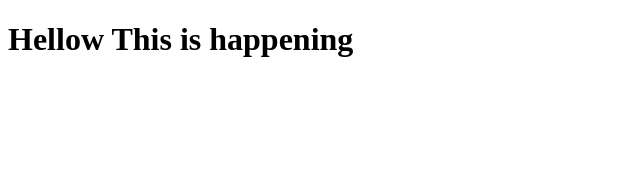
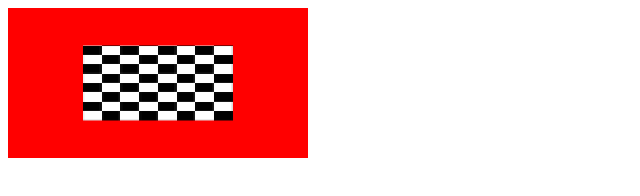
Before and after one commit to Ivyson/Matrix-Rotation-derivation, a plain HTML site: page index.html in a window 1280 px wide. Shown: the whole page, without its empty margins (0-640 px from the left). Drawn offline with Linux system fonts and the light colour scheme.

```diff
--- a/index.html
+++ b/index.html
@@ -4,9 +4,14 @@
     <meta charset="UTF-8">
     <meta name="viewport" content="width=device-width, initial-scale=1.0">
     <title>Document</title>
+    <link rel="stylesheet" href="style.css">
+    <img src="Images/Chess Board.jpeg" alt="Image">
 </head>
 <body>
+    <canvas></canvas>
     <h1>Hellow This is happening</h1>
-    <script src="main2.js"></script>
+    <script src="main2.js" type="module"></script> <!--This is for the javascript file that has multiplication function-->
+    <script src="main.js"></script>  <!--This is for manual matrix multiplication-->
+    <script src="script.js"></script>
 </body>
 </html>
--- a/main.js
+++ b/main.js
@@ -1,35 +1,38 @@
-function manualMultiply(mat1, mat2)
+function manualMultiply(matfirst, matsec)
 {
     let result = new Float32Array(16).fill(0);
-    result[0] = mat1[0]*mat2[0]+ mat1[1]*mat2[4] +mat1[2]*mat2[8]+ mat1[3]*mat2[12]; //Row 1, Column 1
-    result[1] =  mat1[0]*mat2[1]+ mat1[1]*mat2[5] +mat1[2]*mat2[9]+ mat1[3]*mat2[13]; //Row 1, Column 2
-    result[2] =  mat1[0]*mat2[2]+ mat1[1]*mat2[6] +mat1[2]*mat2[10]+ mat1[3]*mat2[14]; //Row 1, Column 3
-    result[3] =  mat1[0]*mat2[3]+ mat1[1]*mat2[7] +mat1[2]*mat2[11]+ mat1[3]*mat2[15]; //Row 1, Column 4
-    result[4] = mat1[4]*mat2[0]+ mat1[5]*mat2[4] +mat1[6]*mat2[8]+ mat1[7]*mat2[12]; //Row 2, Column 1
-    result[5] =  mat1[4]*mat2[1]+ mat1[5]*mat2[5] +mat1[6]*mat2[9]+ mat1[7]*mat2[13]; //Row 2, Column 2
-    result[6] =  mat1[4]*mat2[2]+ mat1[5]*mat2[6] +mat1[6]*mat2[10]+ mat1[7]*mat2[14]; //Row 2, Column 3
-    result[7] =  mat1[4]*mat2[3]+ mat1[5]*mat2[7] +mat1[6]*mat2[11]+ mat1[7]*mat2[15]; //Row 2, Column 4
-    result[8] = mat1[8]*mat2[0]+ mat1[9]*mat2[4] +mat1[10]*mat2[8]+ mat1[11]*mat2[12]; //Row 3, Column 1
-    result[9] =  mat1[8]*mat2[1]+ mat1[9]*mat2[5] +mat1[10]*mat2[9]+ mat1[11]*mat2[13]; //Row 3, Column 2
-    result[10] =  mat1[8]*mat2[2]+ mat1[9]*mat2[6] +mat1[10]*mat2[10]+ mat1[11]*mat2[14]; //Row 3, Column 3
-    result[11] =  mat1[8]*mat2[3]+ mat1[9]*mat2[7] +mat1[10]*mat2[11]+ mat1[11]*mat2[15]; //Row 3, Column 4
-    result[12] = mat1[12]*mat2[0]+ mat1[13]*mat2[4] +mat1[14]*mat2[8]+ mat1[15]*mat2[12]; //Row 4, Column 1
-    result[13] =  mat1[12]*mat2[1]+ mat1[13]*mat2[5] +mat1[14]*mat2[9]+ mat1[15]*mat2[13]; //Row 4, Column 2
-    result[14] =  mat1[12]*mat2[2]+ mat1[13]*mat2[6] +mat1[14]*mat2[10]+ mat1[15]*mat2[14]; //Row 4, Column 3
-    result[15] =  mat1[12]*mat2[3]+ mat1[13]*mat2[7] +mat1[14]*mat2[11]+ mat1[15]*mat2[15]; //Row 4, Column 4
+    result[0] = matfirst[0]*matsec[0]+ matfirst[1]*matsec[4] +matfirst[2]*matsec[8]+ matfirst[3]*matsec[12]; //Row 1, Column 1
+    result[1] =  matfirst[0]*matsec[1]+ matfirst[1]*matsec[5] +matfirst[2]*matsec[9]+ matfirst[3]*matsec[13]; //Row 1, Column 2
+    result[2] =  matfirst[0]*matsec[2]+ matfirst[1]*matsec[6] +matfirst[2]*matsec[10]+ matfirst[3]*matsec[14]; //Row 1, Column 3
+    result[3] =  matfirst[0]*matsec[3]+ matfirst[1]*matsec[7] +matfirst[2]*matsec[11]+ matfirst[3]*matsec[15]; //Row 1, Column 4
+    result[4] = matfirst[4]*matsec[0]+ matfirst[5]*matsec[4] +matfirst[6]*matsec[8]+ matfirst[7]*matsec[12]; //Row 2, Column 1
+    result[5] =  matfirst[4]*matsec[1]+ matfirst[5]*matsec[5] +matfirst[6]*matsec[9]+ matfirst[7]*matsec[13]; //Row 2, Column 2
+    result[6] =  matfirst[4]*matsec[2]+ matfirst[5]*matsec[6] +matfirst[6]*matsec[10]+ matfirst[7]*matsec[14]; //Row 2, Column 3
+    result[7] =  matfirst[4]*matsec[3]+ matfirst[5]*matsec[7] +matfirst[6]*matsec[11]+ matfirst[7]*matsec[15]; //Row 2, Column 4
+    result[8] = matfirst[8]*matsec[0]+ matfirst[9]*matsec[4] +matfirst[10]*matsec[8]+ matfirst[11]*matsec[12]; //Row 3, Column 1
+    result[9] =  matfirst[8]*matsec[1]+ matfirst[9]*matsec[5] +matfirst[10]*matsec[9]+ matfirst[11]*matsec[13]; //Row 3, Column 2
+    result[10] =  matfirst[8]*matsec[2]+ matfirst[9]*matsec[6] +matfirst[10]*matsec[10]+ matfirst[11]*matsec[14]; //Row 3, Column 3
+    result[11] =  matfirst[8]*matsec[3]+ matfirst[9]*matsec[7] +matfirst[10]*matsec[11]+ matfirst[11]*matsec[15]; //Row 3, Column 4
+    result[12] = matfirst[12]*matsec[0]+ matfirst[13]*matsec[4] +matfirst[14]*matsec[8]+ matfirst[15]*matsec[12]; //Row 4, Column 1
+    result[13] =  matfirst[12]*matsec[1]+ matfirst[13]*matsec[5] +matfirst[14]*matsec[9]+ matfirst[15]*matsec[13]; //Row 4, Column 2
+    result[14] =  matfirst[12]*matsec[2]+ matfirst[13]*matsec[6] +matfirst[14]*matsec[10]+ matfirst[15]*matsec[14]; //Row 4, Column 3
+    result[15] =  matfirst[12]*matsec[3]+ matfirst[13]*matsec[7] +matfirst[14]*matsec[11]+ matfirst[15]*matsec[15]; //Row 4, Column 4
     console.log(result);
 }
-let mat1 = [
+let matfirst = [
     0, 1, 2, 3,
     4, 5, 6, 7,
     8, 9, 10, 11,
     12, 13, 14, 15
 ];
 
-let mat2 = [
+let matsec = [
     0, 1, 2, 3,
     4, 5, 6, 7,
     8, 9, 10, 11,
     12, 13, 14, 15
 ];
-manualMultiply(mat1, mat2);
+console.log('Main.js Manual Multiplication file');
+manualMultiply(matfirst, matsec);
+
+console.log('Main.js Manual Multiplication file End ******');
--- a/main2.js
+++ b/main2.js
@@ -1,4 +1,4 @@
-function matmultiply(mat1, mat2) {
+export function matmultiply(mat1, mat2) {
   let result = [];
   for (let i = 0; i < 4; i++) {
     for (let j = 0; j < 4; j++) {
@@ -14,8 +14,14 @@
   return result;
 }
 
+console.log('Main2.js Function Matrix Multiplication file');
+
+
+
 let mat1 = [0, 1, 2, 3, 4, 5, 6, 7, 8, 9, 10, 11, 12, 13, 14, 15];
 
 let mat2 = [0, 1, 2, 3, 4, 5, 6, 7, 8, 9, 10, 11, 12, 13, 14, 15];
 
 console.log(matmultiply(mat1, mat2));
+
+console.log('Main2.js Function Matrix Multiplication file End******');
--- /dev/null
+++ b/script.js
@@ -0,0 +1,103 @@
+let image = document.querySelector("img");
+// image.style.display = 'none';
+let canvas = document.querySelector("canvas");
+canvas.style.backgroundColor = "yellow"; //To see if the canvas is working
+let webgl = canvas.getContext("webgl");
+let headtag = document.querySelector('h1').innerText = '';
+webgl.clearColor(1.0, 0.0, 0.0, 1.0); //RED
+webgl.clear(webgl.COLOR_BUFFER_BIT);
+let vertices = new Float32Array([-0.5, 0.5, 0.5, 0.5, -0.5, -0.5, 0.5, -0.5]);
+
+let buffer = webgl.createBuffer();
+webgl.bindBuffer(webgl.ARRAY_BUFFER, buffer);
+webgl.bufferData(webgl.ARRAY_BUFFER, vertices, webgl.STATIC_DRAW);
+// webgl.getError()
+
+let texCo = new Float32Array([
+  0.0,
+  1.0, //top left
+  1.0,
+  1.0, //Top right
+  0.0,
+  0.0, //Buttom left
+  1.0,
+  0.0, //Buttom right
+]);
+
+let texcobuff = webgl.createBuffer();
+webgl.bindBuffer(webgl.ARRAY_BUFFER, texcobuff);
+webgl.bufferData(webgl.ARRAY_BUFFER, texCo, webgl.STATIC_DRAW);
+
+//create Buffer for texture
+
+let texbuffer = webgl.createTexture();
+webgl.bindTexture(webgl.TEXTURE_2D, texbuffer);
+webgl.pixelStorei(webgl.UNPACK_FLIP_Y_WEBGL, true);
+webgl.texImage2D(
+  webgl.TEXTURE_2D,
+  0,
+  webgl.RGBA,
+  webgl.RGBA,
+  webgl.UNSIGNED_BYTE,
+  image
+);
+webgl.generateMipmap(webgl.TEXTURE_2D);
+
+let vsShader = `
+precision mediump float;
+attribute vec2 vecposition;
+attribute vec2 vTexture;
+varying vec2 fTexture;
+void main()
+{
+    fTexture = vTexture;
+    gl_Position = vec4(vecposition, 0, 1.0);
+    gl_PointSize = 5.2;
+}
+`;
+
+let fsShader = `
+precision mediump float;
+varying vec2 fTexture;
+uniform sampler2D fragSampler;
+void main()
+{
+    gl_FragColor = texture2D(fragSampler, fTexture);
+}
+`;
+
+let vShader = webgl.createShader(webgl.VERTEX_SHADER);
+webgl.shaderSource(vShader, vsShader);
+webgl.compileShader(vShader);
+if (!webgl.getShaderParameter(vShader, webgl.COMPILE_STATUS)) {
+  console.log("ERROR FOUND:", webgl.getShaderInfoLog(vShader));
+  webgl.deleteShader(vShader);
+}
+
+let fShader = webgl.createShader(webgl.FRAGMENT_SHADER);
+webgl.shaderSource(fShader, fsShader);
+webgl.compileShader(fShader);
+
+if (!webgl.getShaderParameter(fShader, webgl.COMPILE_STATUS)) {
+  console.log("ERROR FOUND:", webgl.getShaderInfoLog(fShader));
+  webgl.deleteShader(fShader);
+}
+
+let program = webgl.createProgram();
+webgl.attachShader(program, vShader);
+webgl.attachShader(program, fShader);
+webgl.linkProgram(program);
+webgl.useProgram(program);
+
+let Position = webgl.getAttribLocation(program, "vecposition");
+console.log(Position);
+webgl.enableVertexAttribArray(Position);
+webgl.bindBuffer(webgl.ARRAY_BUFFER, buffer);
+webgl.vertexAttribPointer(Position, 2, webgl.FLOAT, false, 0, 0);
+webgl.useProgram(program);
+webgl.bindBuffer(webgl.ARRAY_BUFFER, texcobuff);
+let TextPo = webgl.getAttribLocation(program, "vTexture");
+console.log(TextPo);
+webgl.enableVertexAttribArray(TextPo);
+webgl.vertexAttribPointer(TextPo, 2, webgl.FLOAT, false, 0, 0);
+webgl.drawArrays(webgl.TRIANGLE_STRIP, 0, 4);
--- /dev/null
+++ b/style.css
@@ -0,0 +1,3 @@
+img{
+    display: none;
+}
```
Also changed, not shown: Images/Chess Board.jpeg (added), 1 other file.
